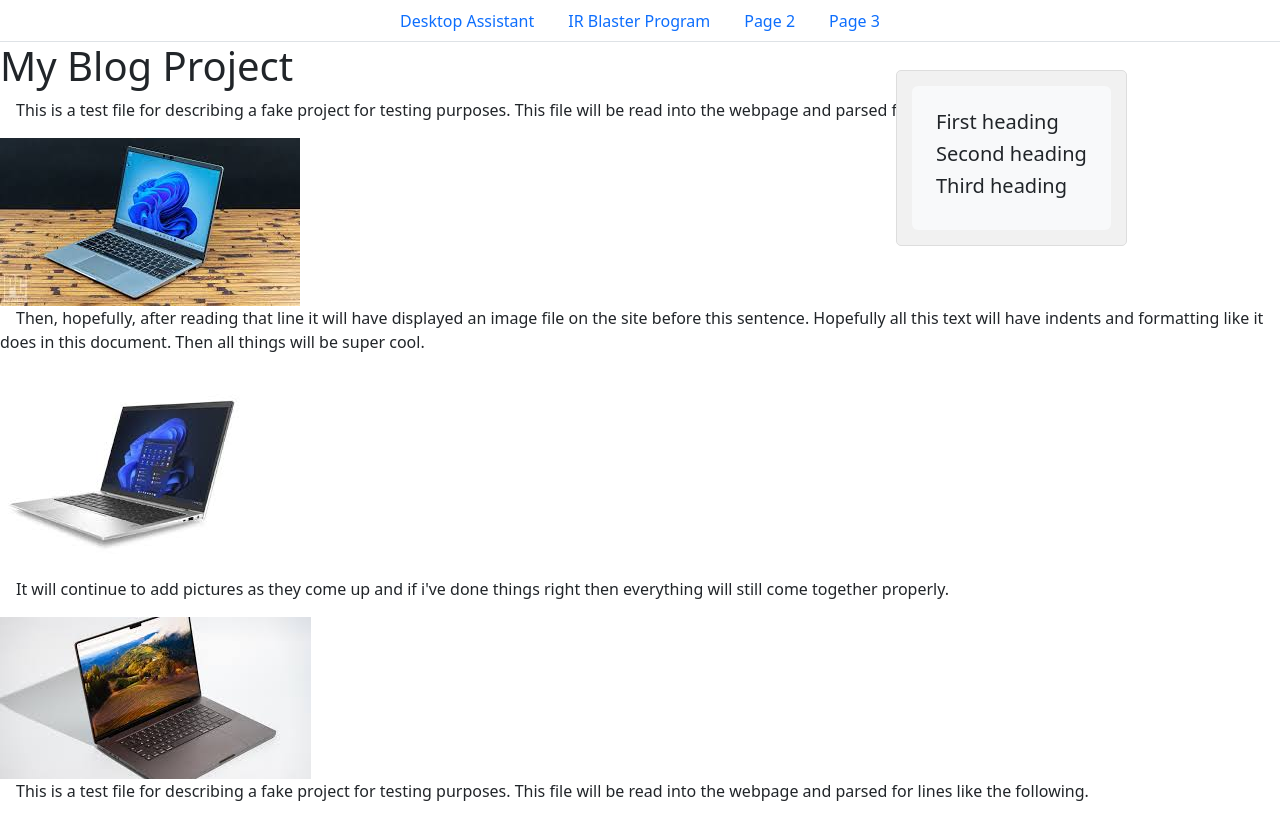
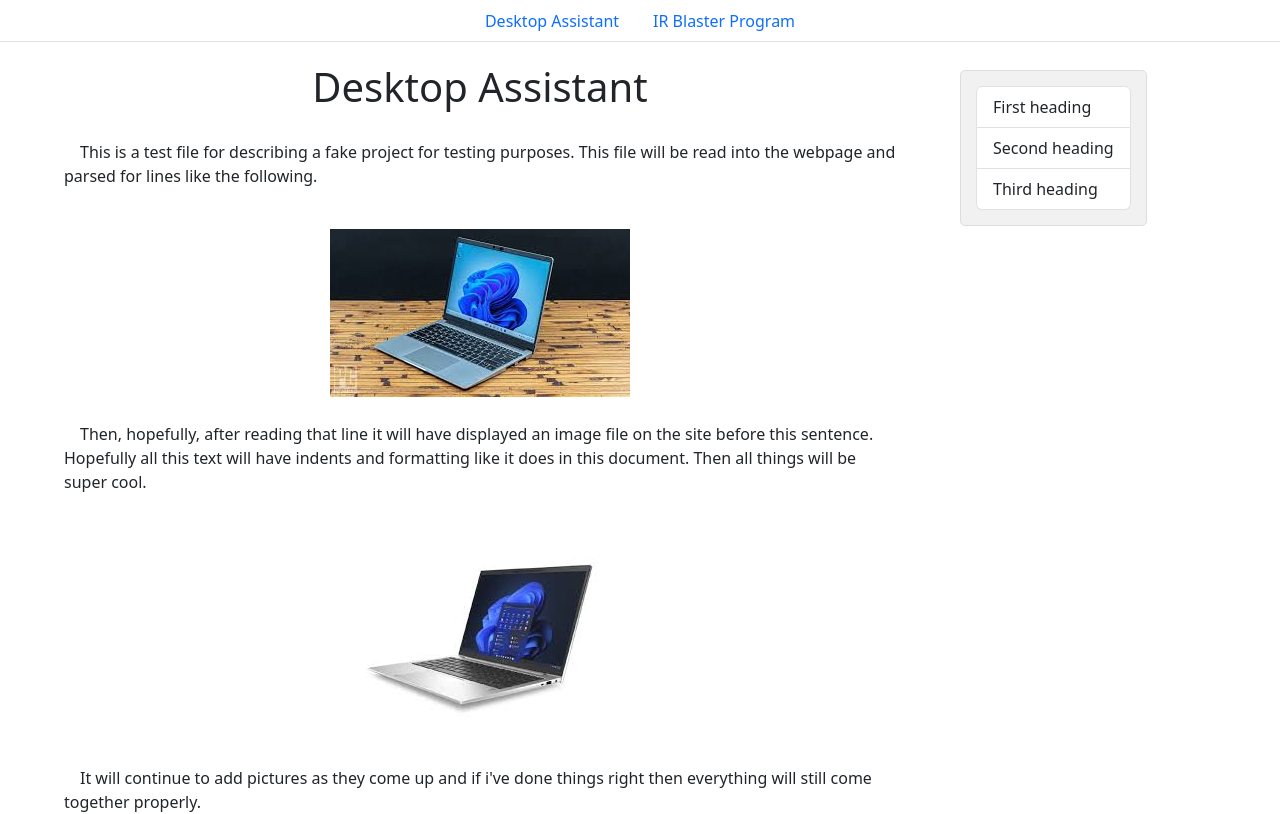
Before and after one commit to WoodAlanM/Portfolio-Website, a React (Vite) app in the folder alan-wood-portfolio/: page / in a window 1280 px wide. Shown: the top 814 px of the page. Built offline with nearby package versions, Linux system fonts and the light colour scheme.

Commit message:
Got the text lining up properly and changed the markdownloader to also put a heading on the page. Continue with scrollspy later on.

```diff
--- a/alan-wood-portfolio/public/assets/projectpage/markdown/desktop_assistant.md
+++ b/alan-wood-portfolio/public/assets/projectpage/markdown/desktop_assistant.md
@@ -1,47 +1,49 @@
+!!page-title!!="Desktop Assistant"
+
 &emsp;This is a test file for describing a fake project for testing purposes. This file will be read into the webpage and parsed for lines like the following.
 
-<img src="../assets/projectpage/images/image1.jpg">
+<img className="project-image" src="../assets/projectpage/images/image1.jpg">
 
 &emsp;Then, hopefully, after reading that line it will have displayed an image file on the site before this sentence. Hopefully all this text will have indents and formatting like it does in this document. Then all things will be super cool.
 
-<img src="../assets/projectpage/images/image2.jpg" />
+<img className="project-image" src="../assets/projectpage/images/image2.jpg" />
 
 &emsp;It will continue to add pictures as they come up and if i've done things right then everything will still come together properly.
 
-<img src="../assets/projectpage/images/image3.jpg">
+<img className="project-image" src="../assets/projectpage/images/image3.jpg">
 
 &emsp;This is a test file for describing a fake project for testing purposes. This file will be read into the webpage and parsed for lines like the following.
 
-<img src="../assets/projectpage/images/image1.jpg">
+<img className="project-image" src="../assets/projectpage/images/image1.jpg">
 
 &emsp;Then, hopefully, after reading that line it will have displayed an image file on the site before this sentence. Hopefully all this text will have indents and formatting like it does in this document. Then all things will be super cool.
 
-<img src="../assets/projectpage/images/image2.jpg" />
+<img className="project-image" src="../assets/projectpage/images/image2.jpg" />
 
 &emsp;It will continue to add pictures as they come up and if i've done things right then everything will still come together properly.
 
-<img src="../assets/projectpage/images/image3.jpg">
+<img className="project-image" src="../assets/projectpage/images/image3.jpg">
 
 &emsp;This is a test file for describing a fake project for testing purposes. This file will be read into the webpage and parsed for lines like the following.
 
-<img src="../assets/projectpage/images/image1.jpg">
+<img className="project-image" src="../assets/projectpage/images/image1.jpg">
 
 &emsp;Then, hopefully, after reading that line it will have displayed an image file on the site before this sentence. Hopefully all this text will have indents and formatting like it does in this document. Then all things will be super cool.
 
-<img src="../assets/projectpage/images/image2.jpg" />
+<img className="project-image" src="../assets/projectpage/images/image2.jpg" />
 
 &emsp;It will continue to add pictures as they come up and if i've done things right then everything will still come together properly.
 
-<img src="../assets/projectpage/images/image3.jpg">
+<img className="project-image" src="../assets/projectpage/images/image3.jpg">
 
 &emsp;This is a test file for describing a fake project for testing purposes. This file will be read into the webpage and parsed for lines like the following.
 
-<img src="../assets/projectpage/images/image1.jpg">
+<img className="project-image" src="../assets/projectpage/images/image1.jpg">
 
 &emsp;Then, hopefully, after reading that line it will have displayed an image file on the site before this sentence. Hopefully all this text will have indents and formatting like it does in this document. Then all things will be super cool.
 
-<img src="../assets/projectpage/images/image2.jpg" />
+<img className="project-image" src="../assets/projectpage/images/image2.jpg" />
 
 &emsp;It will continue to add pictures as they come up and if i've done things right then everything will still come together properly.
 
-<img src="../assets/projectpage/images/image3.jpg">
+<img className="project-image" src="../assets/projectpage/images/image3.jpg">
--- a/alan-wood-portfolio/src/components/CollapsibleScrollSpy.tsx
+++ /dev/null
@@ -1,33 +0,0 @@
-import "../styles/collapsiblescrollspy.css";
-
-interface CollapsibleScrollSpyProps {
-  scrollSpyLocations: string[];
-}
-
-function CollapsibleScrollSpy({
-  scrollSpyLocations,
-}: CollapsibleScrollSpyProps) {
-  return (
-    <div className="collapsible-container">
-      <div className={`collapsible-box`}>
-        {/* Content of the collapsible box */}
-        <div
-          data-bs-spy="scroll"
-          data-bs-target="#navbar-example2"
-          data-bs-root-margin="0px 0px -40%"
-          data-bs-smooth-scroll="true"
-          className="scrollspy-example bg-body-tertiary p-4 rounded-2"
-          tabIndex={0}
-        >
-          {scrollSpyLocations.map((item, index) => (
-            <h5 key={index} id={`scrollIndex${index}`}>
-              {item}
-            </h5>
-          ))}
-        </div>
-      </div>
-    </div>
-  );
-}
-
-export default CollapsibleScrollSpy;
--- a/alan-wood-portfolio/src/components/MarkdownLoader.tsx
+++ b/alan-wood-portfolio/src/components/MarkdownLoader.tsx
@@ -1,5 +1,5 @@
 // src/components/MarkdownLoader.js
-import React, { useState, useEffect } from "react";
+import { useState, useEffect } from "react";
 import ReactMarkdown from "react-markdown";
 import remarkGfm from "remark-gfm";
 import rehypeRaw from "rehype-raw";
@@ -20,7 +20,11 @@
           /!!image-path!!="([^"]+)"/g,
           '<img src="$1" alt="Image" />'
         );
-        setContent(processedText);
+        const processedForTitle = processedText.replace(
+          /!!page-title!!="([^"]+)"/g,
+          '<h1 class="blog-title">$1</h1>'
+        );
+        setContent(processedForTitle);
       })
       .catch((error) => console.error("Error loading Markdown file:", error));
   }, [filePath]);
--- /dev/null
+++ b/alan-wood-portfolio/src/components/ScrollSpy.tsx
@@ -0,0 +1,30 @@
+import "../styles/scrollspy.css";
+
+interface CollapsibleScrollSpyProps {
+  scrollSpyLocations: string[];
+}
+
+function CollapsibleScrollSpy({
+  scrollSpyLocations,
+}: CollapsibleScrollSpyProps) {
+  return (
+    <div className="scrollspy-container">
+      <div className="scrollspy-box">
+        {/* Content of the collapsible box */}
+        <div id="scrollspy-list" className="list-group">
+          {scrollSpyLocations.map((item, index) => (
+            <a
+              key={index}
+              className="list-group-item list-group-item-action"
+              href={`#heading-${index}`}
+            >
+              {item}
+            </a>
+          ))}
+        </div>
+      </div>
+    </div>
+  );
+}
+
+export default CollapsibleScrollSpy;
--- a/alan-wood-portfolio/src/pages/ProjectPage.tsx
+++ b/alan-wood-portfolio/src/pages/ProjectPage.tsx
@@ -1,11 +1,13 @@
 import { useState } from "react";
 import MarkdownLoader from "../components/MarkdownLoader";
-import CollapsibleScrollSpy from "../components/CollapsibleScrollSpy";
+import ScrollSpy from "../components/ScrollSpy";
+import "../styles/projectpage.css";
 
 const ProjectPage = () => {
   const [selectedPost, setSelectedPost] = useState(
     "/assets/projectpage/markdown/desktop_assistant.md"
   );
+  const [blogTitle, setBlogTitle] = useState("");
 
   const handleTabClick = (newFilePath: string) => {
     setSelectedPost(newFilePath);
@@ -42,27 +44,25 @@
             IR Blaster Program
           </a>
         </li>
-        <li className="nav-item">
-          <a className="nav-link" aria-current="page" href="#">
-            Page 2
-          </a>
-        </li>
-        <li className="nav-item">
-          <a className="nav-link" aria-current="page" href="#">
-            Page 3
-          </a>
-        </li>
       </ul>
-      <CollapsibleScrollSpy
+
+      <div
+        className="page-scroll-area"
+        data-bs-spy="scroll"
+        data-bs-target="#scrollspy-list"
+        data-bs-smooth-scroll="true"
+        tabIndex={0}
+      >
+        <ScrollSpy
           scrollSpyLocations={[
             "First heading",
             "Second heading",
             "Third heading",
           ]}
         />
-      <div>
-        <h1>My Blog Project</h1>
+        <div className="blog-content">
           <MarkdownLoader filePath={selectedPost} />
+        </div>
       </div>
     </>
   );
--- /dev/null
+++ b/alan-wood-portfolio/src/styles/projectpage.css
@@ -0,0 +1,25 @@
+.page-scroll-area {
+    overflow-y: scroll;
+    height: 100vh;
+}
+
+.blog-content {
+    margin-right: auto;
+    padding-left: 5%;
+    width: 70%;
+}
+
+.blog-title {
+    padding: 2.5%;
+    text-align: center;
+    margin-left: auto;
+    margin-right: auto;
+}
+
+.project-image {
+    padding: 3%;
+    display: block;
+    margin-left: auto;
+    margin-right: auto;
+    max-width: 50%;
+}
--- a/alan-wood-portfolio/src/styles/collapsiblescrollspy.css
+++ b/alan-wood-portfolio/src/styles/scrollspy.css
@@ -1,13 +1,13 @@
 /* src/components/CollapsibleBox.css */
-.collapsible-container {
+.scrollspy-container {
     position: fixed;
     top: 60px;
-    left: 70%;
+    left: 75%;
     max-width: 300px;
     z-index: 1000;
 }
 
-.collapsible-box {
+.scrollspy-box {
     display: block;
     margin-top: 10px; /* Space between button and box */
     padding: 15px;
```
Also changed, not shown: alan-wood-portfolio/notes/notes for projectpage.txt. Lines whose indentation alone changed are shown as unchanged.
